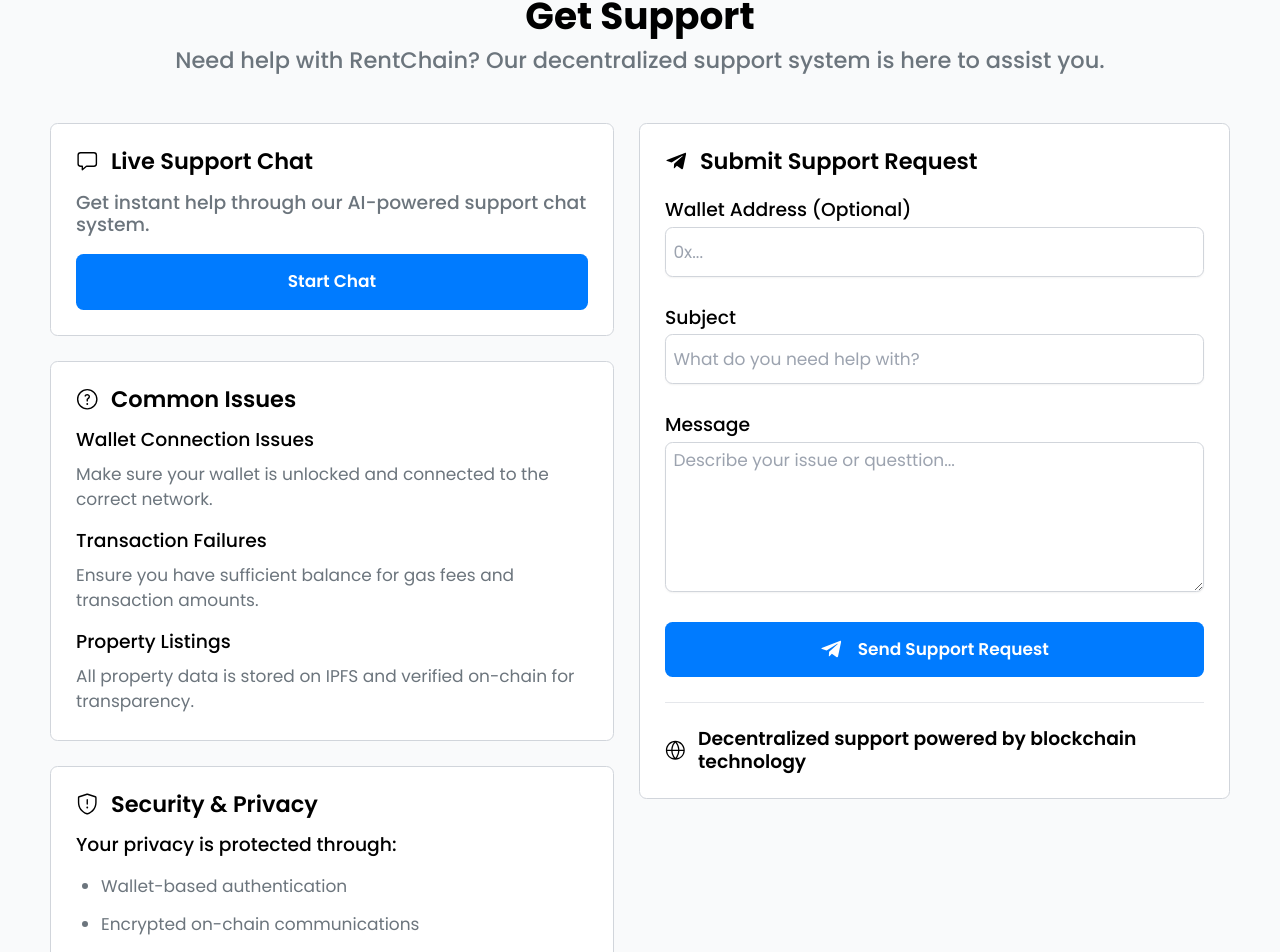
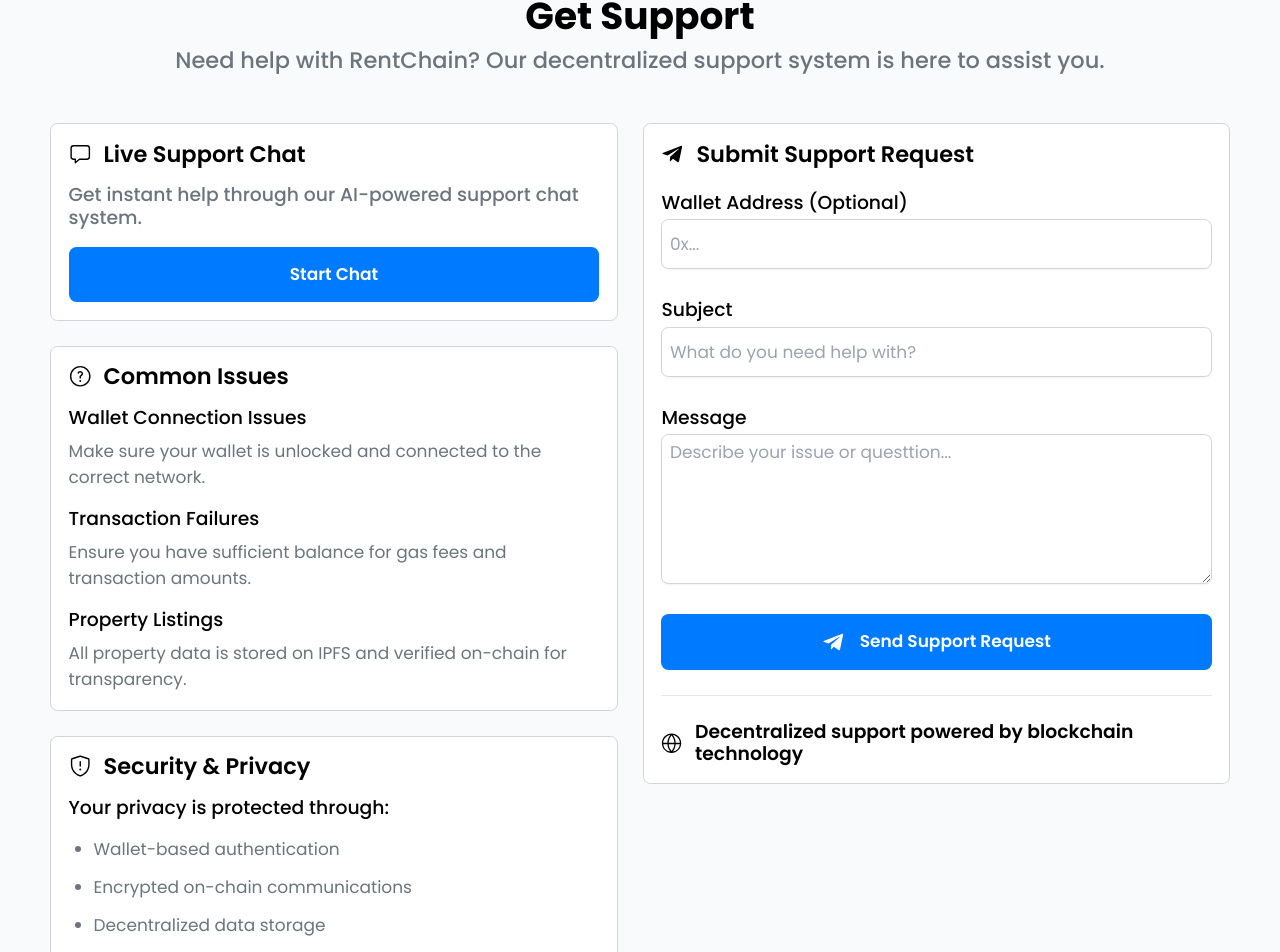
Before and after one commit to Jo-shua09/RentChain, a React (Vite) app in the folder Frontend/RentChain/: page /contact in a window 1280 px wide. Shown: the part 157-1109 px from the top of the page. Built offline with nearby package versions, Linux system fonts and the light colour scheme.

Commit message:
fix: reduce padding in various components for improved layout consistency

```diff
--- a/Frontend/RentChain/src/Auth/Authentication.jsx
+++ b/Frontend/RentChain/src/Auth/Authentication.jsx
@@ -8,13 +8,13 @@
 
   return (
     <div className="w-full h-full max-h-screen py-10">
-      <div className="max-w-6xl p-10 m-auto rounded-xl">
+      <div className="max-w-6xl p-7 m-auto rounded-xl">
         <div className="m-auto cursor-pointer w-fit">
           <img src="/logo.png" alt="logo image" loading="lazy" className="w-[20rem] h-fit cursor-pointer" />
         </div>
         <p className="text-4xl font-medium text-center normal-case text-secondary">Welcome to the decentralized rental platform</p>
 
-        <div className="w-full p-10 rounded-xl shadow-[1px_1px_10px_rgba(0,0,0,0.1)] bg-white max-w-8xl m-auto mt-10">
+        <div className="w-full p-7 rounded-xl shadow-[1px_1px_10px_rgba(0,0,0,0.1)] bg-white max-w-8xl m-auto mt-10">
           <h3 className="text-4xl font-semibold text-center my-7">Access your account</h3>
 
           <div className="flex items-center justify-center p-2 px-3 bg-gray-300 gap-x-10 rounded-xl">
--- a/Frontend/RentChain/src/components/sections/Listings/PropertyDetails.jsx
+++ b/Frontend/RentChain/src/components/sections/Listings/PropertyDetails.jsx
@@ -9,7 +9,7 @@
   const { title, location, country, price, bedrooms, duration, bathrooms, description, type, image, listed_date, amenities, map } = state || {};
 
   if (!state) {
-    return <div className="p-10 text-3xl text-center text-red-500 normal-case">Property details not found.</div>;
+    return <div className="p-7 text-3xl text-center text-red-500 normal-case">Property details not found.</div>;
   }
 
   const handleContactLandlord = () => {
@@ -40,7 +40,7 @@
           <img src={image} alt={title} className="object-cover w-full h-[40rem] rounded-xl mb-10" />
         </div>
 
-        <div className="p-10 bg-white shadow-sm rounded-xl">
+        <div className="p-7 bg-white shadow-sm rounded-xl">
           <div className="flex items-start justify-between">
             <div className="w-full space-y-5">
               <h1 className="text-6xl font-bold">{title}</h1>
--- a/Frontend/RentChain/src/components/sections/home/Banner.jsx
+++ b/Frontend/RentChain/src/components/sections/home/Banner.jsx
@@ -6,7 +6,7 @@
   const { t } = useTranslation();
   return (
     <div className="w-full !pb-32 section-page">
-      <div className="flex flex-col justify-center w-full p-10 py-20 text-center text-white place-content-center bg-primary rounded-xl">
+      <div className="flex flex-col justify-center w-full p-7 py-20 text-center text-white place-content-center bg-primary rounded-xl">
         <h3 className="mb-8 text-6xl font-semibold">{t("banner.title")}</h3>
         <p className="text-3xl font-medium normal-case">{t("banner.description")}</p>
         <div className="flex flex-wrap items-center justify-center gap-10 m-auto mt-16 sm:flex-nowrap">
--- a/Frontend/RentChain/src/components/ui/AddPropertyForm.jsx
+++ b/Frontend/RentChain/src/components/ui/AddPropertyForm.jsx
@@ -80,7 +80,7 @@
           <p className="text-3xl font-medium normal-case">List your property for rent</p>
         </div>
 
-        <div className="p-10 mx-auto w-full bg-white rounded-xl shadow-sm">
+        <div className="p-7 mx-auto w-full bg-white rounded-xl shadow-sm">
           <h1 className="flex items-center mb-6 text-4xl font-bold">Property Details</h1>
 
           <form onSubmit={handleSubmit} className="mt-10">
--- a/Frontend/RentChain/src/components/ui/Complaints.jsx
+++ b/Frontend/RentChain/src/components/ui/Complaints.jsx
@@ -31,7 +31,7 @@
           <p className="text-3xl font-medium normal-case">Manage complaints on property from tenant</p>
         </div>
 
-        <div className="p-10 mx-auto bg-white shadow-sm rounded-xl">
+        <div className="p-7 mx-auto bg-white shadow-sm rounded-xl">
           {/* Complaints List */}
           <div className="space-y-12">
             {complaints.map((complaint) => (
--- a/Frontend/RentChain/src/components/ui/DashboardType.jsx
+++ b/Frontend/RentChain/src/components/ui/DashboardType.jsx
@@ -28,7 +28,7 @@
           {/* Landlord Option */}
           <Link to="/dashboard/landlord-dashboard">
             <div className="p-6 bg-white border border-gray-200 cursor-pointer group rounded-xl hover:shadow-xl hover:scale-95">
-              <div className="flex flex-col p-10 space-y-6 text-center">
+              <div className="flex flex-col p-7 space-y-6 text-center">
                 <HiOfficeBuilding className="p-3 m-auto text-white rounded-full textcent text-8xl bg-primary" />
                 <h4 className="text-5xl font-semibold normal-case text-primary">I am a Landlord</h4>
                 <p className="text-3xl font-medium normal-case text-secondary">Manage properties, tenants, and rental income</p>
@@ -56,7 +56,7 @@
           {/* Tenant Option */}
           <Link to="/dashboard/tenant-dashboard">
             <div className="p-6 bg-white border border-gray-200 cursor-pointer group rounded-xl hover:shadow-xl hover:scale-95">
-              <div className="flex flex-col p-10 space-y-6 text-center">
+              <div className="flex flex-col p-7 space-y-6 text-center">
                 <IoHomeOutline className="p-3 m-auto text-white bg-green-500 rounded-full textcent text-8xl" />
                 <h4 className="text-5xl font-semibold text-green-500 normal-case">I am a tenant</h4>
                 <p className="text-3xl font-medium normal-case text-secondary">Pay rent, submit requests, and manage your lease</p>
--- a/Frontend/RentChain/src/components/ui/EditProperty.jsx
+++ b/Frontend/RentChain/src/components/ui/EditProperty.jsx
@@ -91,7 +91,7 @@
           </p>
         </div>
 
-        <form onSubmit={handleSubmit} className="p-10 bg-white rounded-xl">
+        <form onSubmit={handleSubmit} className="p-7 bg-white rounded-xl">
           <div className="space-y-12">
             {/* Property Title */}
             <div>
--- a/Frontend/RentChain/src/components/ui/PaymentManagement.jsx
+++ b/Frontend/RentChain/src/components/ui/PaymentManagement.jsx
@@ -38,7 +38,7 @@
           <p className="text-3xl font-medium normal-case">Manage your property payments</p>
         </div>
 
-        <div className="p-10 bg-white">
+        <div className="p-7 bg-white">
           {/* Property Listings */}
           <div className="space-y-12">
             {properties.map((property) => (
--- a/Frontend/RentChain/src/pages/Contact.jsx
+++ b/Frontend/RentChain/src/pages/Contact.jsx
@@ -16,7 +16,7 @@
 
         <div className="flex flex-wrap items-start justify-between w-full gap-10 md:flex-nowrap">
           <div className="flex flex-col w-full gap-10">
-            <div className="p-10 bg-white border border-gray-300 rounded-xl space-y-7">
+            <div className="p-7 bg-white border border-gray-300 rounded-xl space-y-7">
               <div className="flex items-center gap-x-5">
                 <IoChatboxOutline className="text-4xl" />
                 <h3 className="text-4xl font-semibold">Live Support Chat</h3>
@@ -25,7 +25,7 @@
               <Button name="start chat" className="flex justify-center w-full" />
             </div>
 
-            <div className="p-10 bg-white border border-gray-300 rounded-xl space-y-7">
+            <div className="p-7 bg-white border border-gray-300 rounded-xl space-y-7">
               <div className="flex items-center gap-x-5">
                 <GoQuestion className="text-4xl" />
                 <h3 className="text-4xl font-semibold">common issues</h3>
@@ -52,7 +52,7 @@
               </div>
             </div>
 
-            <div className="p-10 bg-white border border-gray-300 rounded-xl space-y-7">
+            <div className="p-7 bg-white border border-gray-300 rounded-xl space-y-7">
               <div className="flex items-center gap-x-5">
                 <GoShield className="text-4xl" />
                 <h3 className="text-4xl font-semibold">security & privacy</h3>
@@ -67,7 +67,7 @@
             </div>
           </div>
 
-          <div className="w-full p-10 bg-white border border-gray-300 rounded-xl">
+          <div className="w-full p-7 bg-white border border-gray-300 rounded-xl">
             <div className="flex items-center gap-x-5">
               <FaTelegramPlane className="text-4xl" />
               <h3 className="text-4xl font-semibold"> submit support request</h3>
```
Also changed, not shown: Frontend/RentChain/src/components/ui/Filter.jsx (+3 -7 lines).
